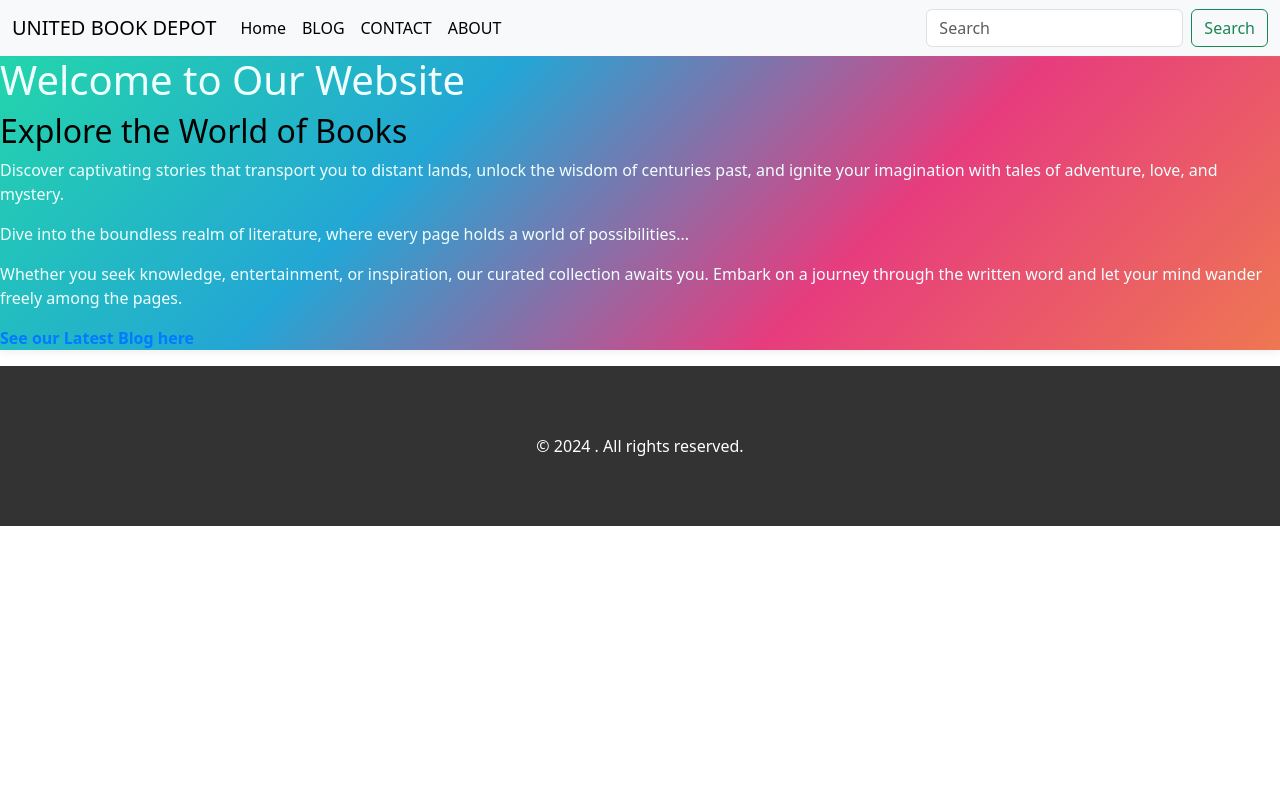
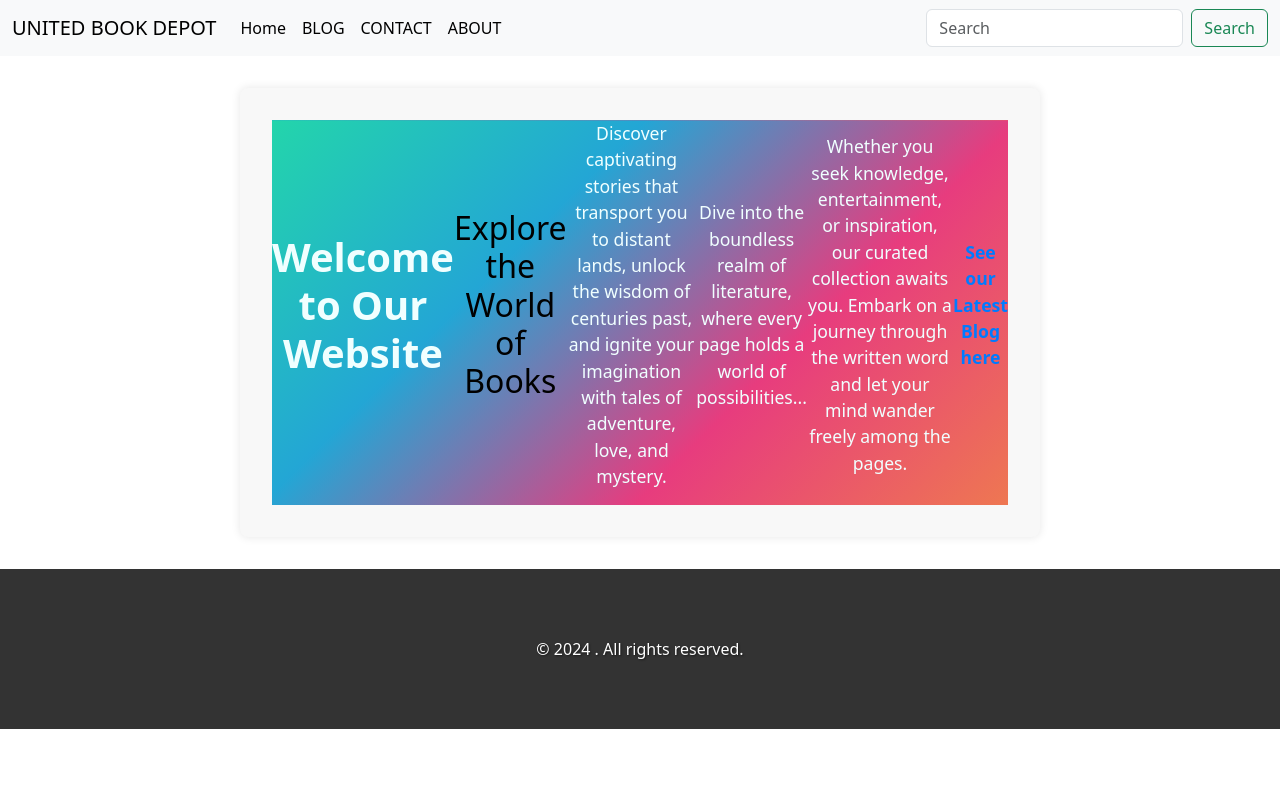
Before and after one commit to itsrehman71/webdev, a PHP site: page / in a window 1280 px wide. Run offline with PHP 8.4, Linux system fonts and the light colour scheme.

Commit message:
Update style.css

```diff
--- a/style.css
+++ b/style.css
@@ -1,25 +1,31 @@
-
 body, html {
     height: 100%;
+    margin: 0;
+    font-family: Arial, sans-serif;
 }
+
 .bg-animation {
     background: linear-gradient(-45deg, #ee7752, #e73c7e, #23a6d5, #23d5ab);
+    animation: gradientBG 15s ease infinite;
+    height: 100%;
+    display: flex;
+    align-items: center;
+    justify-content: center;
+    color: white;
+    text-align: center;
+}
 
-    animation: gradientBG 15s ease infinite;
-}
 @keyframes gradientBG {
     0% { background-position: 0% 50%; }
     50% { background-position: 100% 50%; }
     100% { background-position: 0% 50%; }
 }
+
 .hero-section {
+    padding: 2rem;
+    text-shadow: 2px 2px 4px rgba(0, 0, 0, 0.5);
+}
 
-
-
-
-    color: white;
-
-}
 .footer {
     height: 20%;
     background-color: #333;
@@ -27,40 +33,48 @@
     display: flex;
     align-items: center;
     justify-content: center;
+    font-size: 1rem;
+    text-shadow: 1px 1px 2px rgba(0, 0, 0, 0.5);
 }
 
 .welcome-section {
-
     background-color: #f8f8f8;
-
+    padding: 2rem;
     box-shadow: 0 0 10px rgba(0, 0, 0, 0.1);
-
+    margin: 2rem auto;
+    max-width: 800px;
+    text-align: center;
+    border-radius: 8px;
 }
 
 .welcome-section h1 {
-
-
     color: #333;
+    margin-bottom: 1rem;
+    font-size: 2.5rem;
+    font-weight: bold;
 }
 
 .welcome-section h2 {
-
-
     color: #666;
+    margin-bottom: 1rem;
+    font-size: 2rem;
+    font-weight: normal;
 }
 
 .welcome-section p {
-
     color: #777;
     line-height: 1.5;
+    margin-bottom: 1rem;
+    font-size: 1.1rem;
 }
 
 .welcome-section a {
     color: #007bff;
     text-decoration: none;
     font-weight: bold;
+    transition: color 0.3s ease;
 }
 
 .welcome-section a:hover {
-    text-decoration: underline;
+    color: #0056b3;
 }
```
Lines whose indentation alone changed are shown as unchanged.
